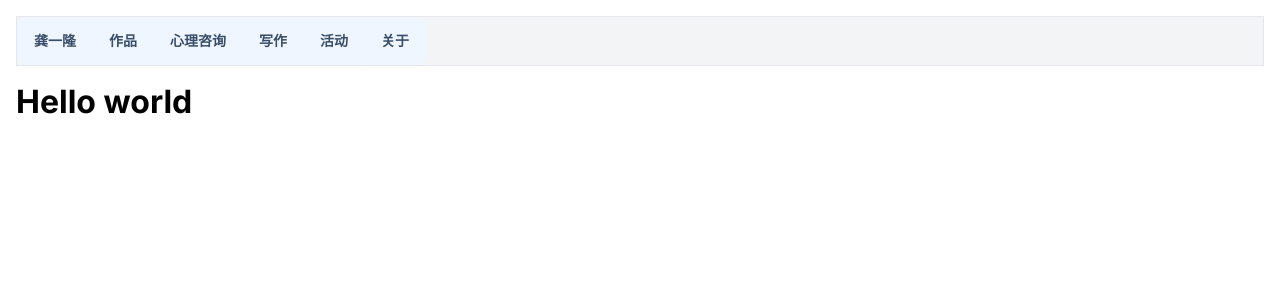
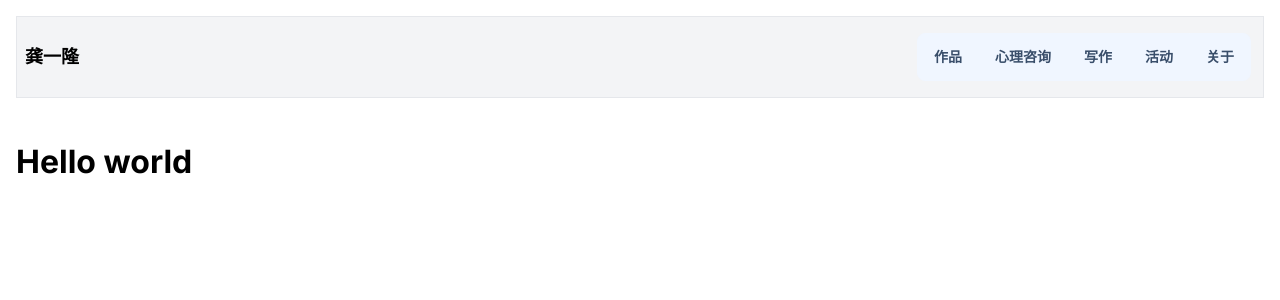
Before and after one commit to virgotatus/elon_jigsaw, a Next.js app: page / in a window 1280 px wide. Shown: the top 300 px of the page. Built offline with nearby package versions, Linux system fonts and the light colour scheme.

Commit message:
Nav Bar style

```diff
--- a/app/components/NavBar.tsx
+++ b/app/components/NavBar.tsx
@@ -3,12 +3,15 @@ import React from "react";
 
 const NavBar = () => {
   return (
-    <div>
-      <aside className="bg-gray-100 dark:bg-gray-900 border mb-3 space-x-3">
-        <div className="join">
-          <Link className="join-item btn" href="/">
+    <div className="mb-10">
+      <aside className="navbar bg-gray-100 dark:bg-gray-900 border space-x-3">
+        <div className="flex-1">
+          <Link className="text-lg font-bold" href="/">
             龚一隆
           </Link>
+        </div>
+        <div className="flex-none">
+          <div className="menu menu-horizontal px-1 join">
             <Link className="join-item btn" href="/projects">
               作品
             </Link>
@@ -25,6 +28,7 @@ const NavBar = () => {
               关于
             </Link>
           </div>
+        </div>
       </aside>
     </div>
   );
--- a/app/layout.tsx
+++ b/app/layout.tsx
@@ -7,8 +7,8 @@ import Bot from "./components/Bot";
 const inter = Inter({ subsets: ["latin"] });
 
 export const metadata: Metadata = {
-  title: "Create Next App",
-  description: "Generated by create next app",
+  title: "Elon's jigsaw",
+  description: "龚一隆的个人作品集",
 };
 
 export default function RootLayout({
@@ -18,6 +18,10 @@ export default function RootLayout({
 }) {
   return (
     <html lang="en" data-theme="winter">
+      <head>
+        <meta name="renderer" content="webkit" />
+        <meta name="referrer" content="no-referrer" />
+      </head>
       <body className={inter.className}>
         <NavBar />
         <main>{children}</main>
```
Lines whose indentation alone changed are shown as unchanged.
